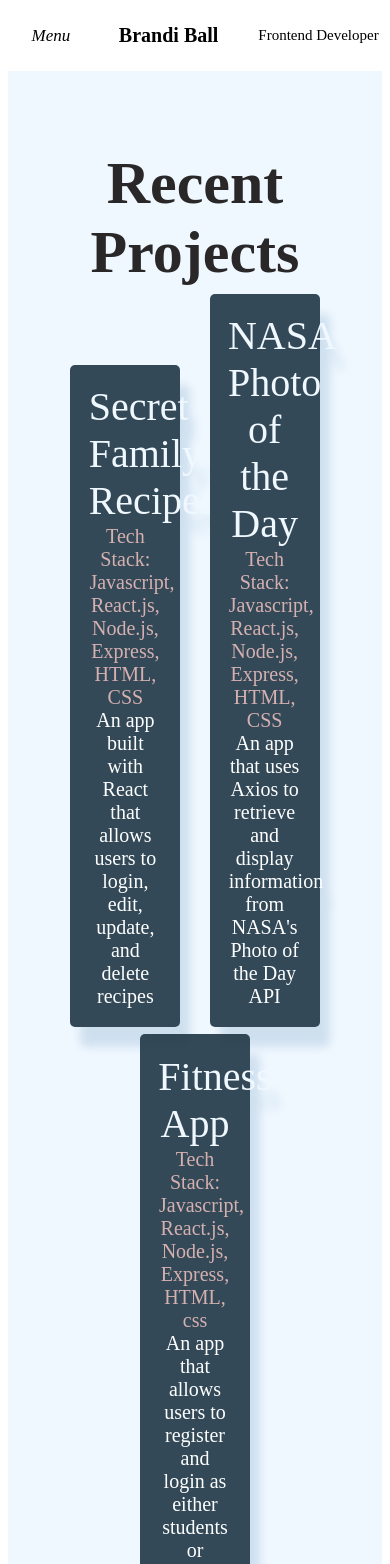
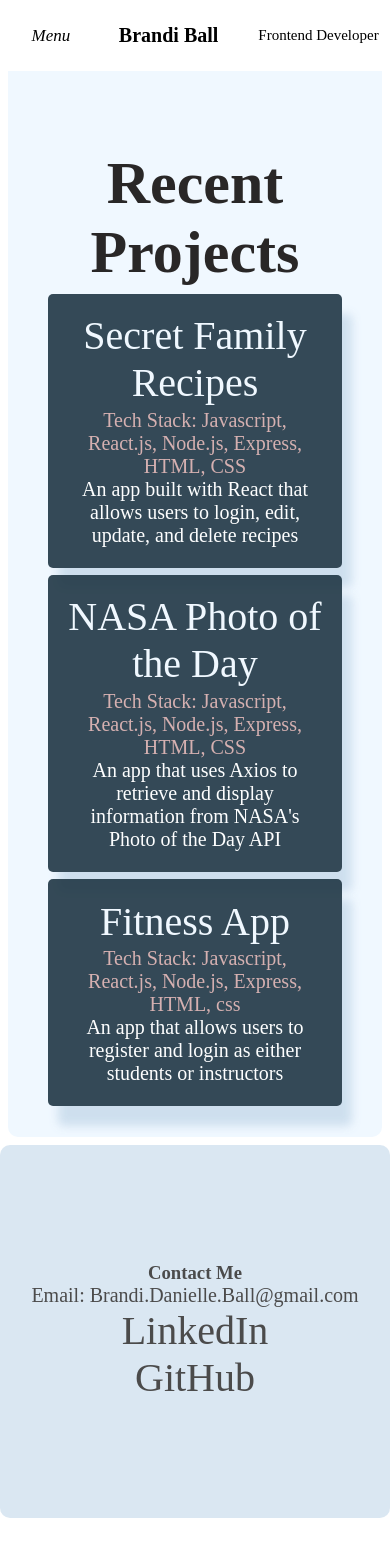
Before and after one commit to brandib222/portfolio-site, a React (Create React App) app: page /projects in a window 390 px wide. Shown: the top 1564 px of the page. After the commit the page ends 1518 px from the top, so only its background shows below. Built offline with nearby package versions, Linux system fonts and the light colour scheme.

Commit message:
Mq fixed project widths

```diff
--- a/src/App.css
+++ b/src/App.css
@@ -378,6 +378,18 @@ iframe {
         width:100%;
       }
 
+      .recipes-app {
+        width: 80%;
+      }
+
+      .nasa-app {
+        width: 80%;
+      }
+
+      .fitness-app {
+        width: 80%;
+      }
+
       iframe {
         width: 355px;
         height: 500px;
```
